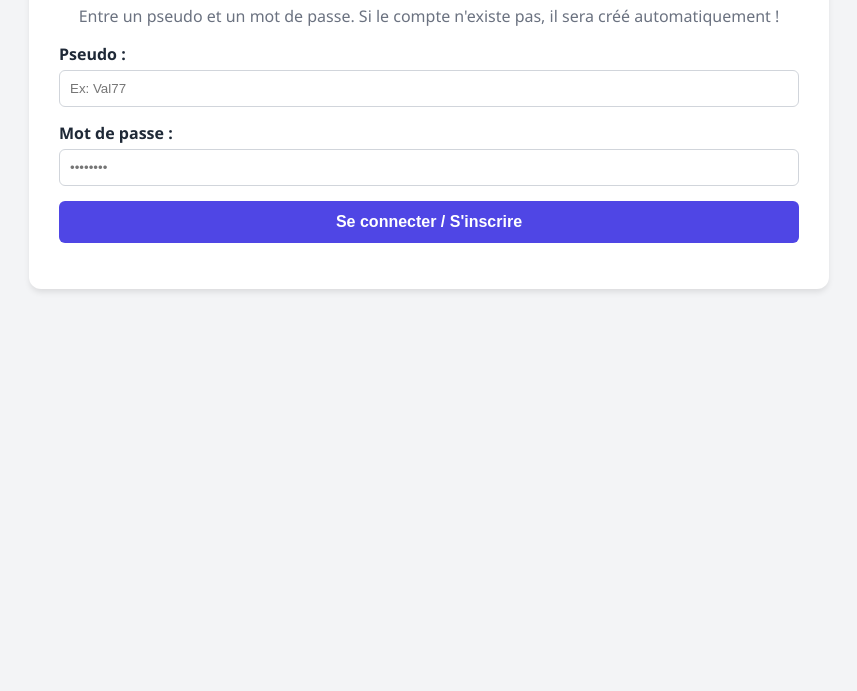
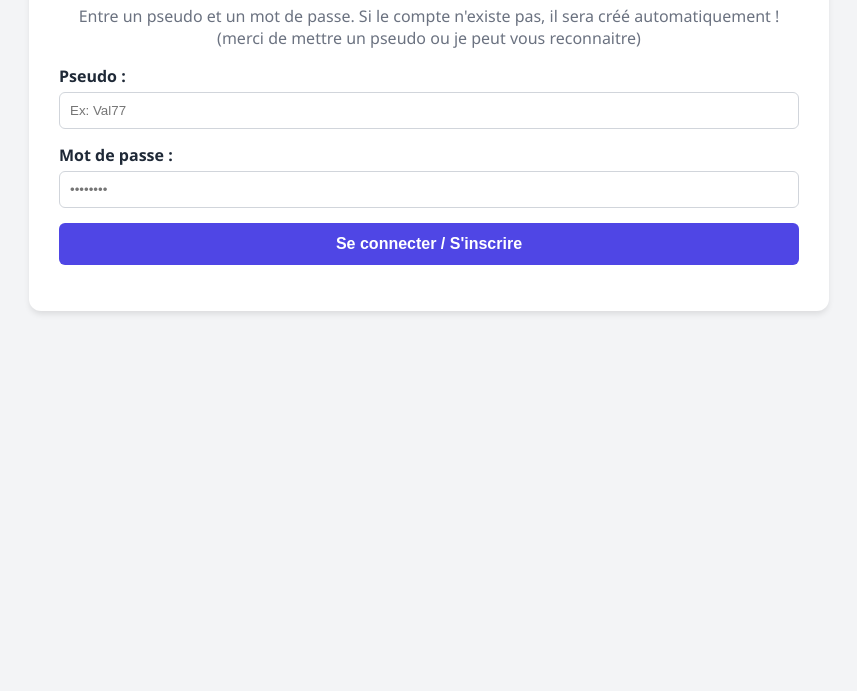
Before and after one commit to editvalocapcut-creator/brevet-ia, a website: page index.html in a window 1280 px wide. Shown: the part 109-800 px from the top of the page, without its empty margins (211-1068 px from the left). Drawn offline with Linux system fonts and the light colour scheme.

Commit message:
Update index.html

```diff
--- a/index.html
+++ b/index.html
@@ -93,7 +93,7 @@
 <div class="container">
     <div id="auth-screen" class="card">
         <h1>Connexion / Inscription</h1>
-        <p style="text-align:center; color:#6b7280;">Entre un pseudo et un mot de passe. Si le compte n'existe pas, il sera créé automatiquement !</p>
+        <p style="text-align:center; color:#6b7280;">Entre un pseudo et un mot de passe. Si le compte n'existe pas, il sera créé automatiquement !(merci de mettre un pseudo ou je peut vous reconnaitre) </p>
         <div class="form-group">
             <label for="username">Pseudo :</label>
             <input type="text" id="username" placeholder="Ex: Val77">
```
